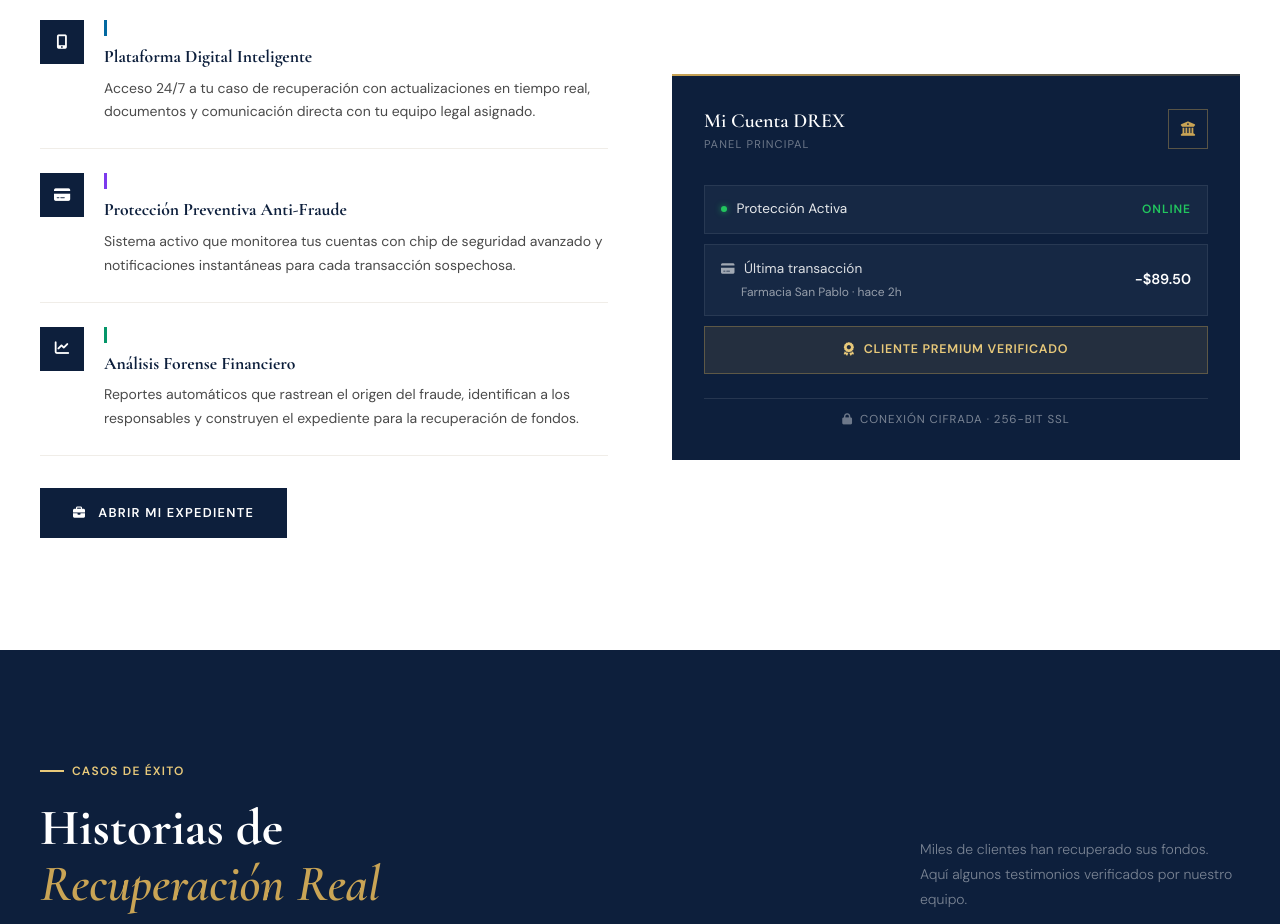
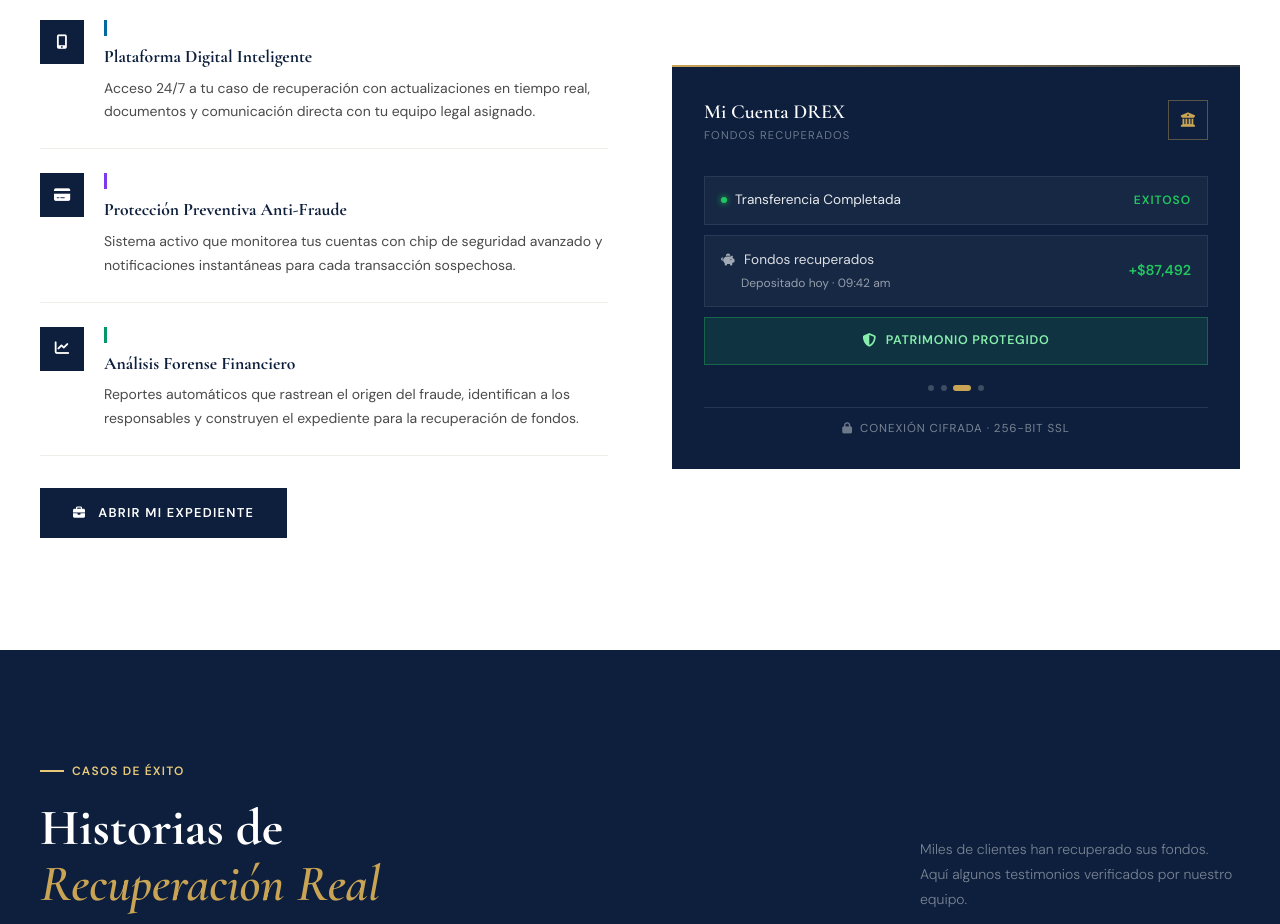
Before and after one commit to damian-desarrollocon-ai/drex-solutions, a React (Vite) app: page / in a window 1280 px wide. Shown: the part 2420-3344 px from the top of the page. Built offline with nearby package versions, Linux system fonts and the light colour scheme.

Commit message:
feat: dashboard animado con rotación automática en ServicesSection

```diff
--- a/src/components/landing/ServicesSection.jsx
+++ b/src/components/landing/ServicesSection.jsx
@@ -1,7 +1,82 @@
-import React from 'react';
+import React, { useState, useEffect } from 'react';
 import { Link } from 'react-router-dom';
 
+const DASHBOARD_STATES = [
+  {
+    label: 'Panel Principal',
+    rows: [
+      {
+        left: { dot: '#22C55E', text: 'Protección Activa' },
+        right: { color: '#22C55E', text: 'ONLINE' },
+      },
+      {
+        left: { icon: 'fas fa-credit-card', title: 'Última transacción', sub: 'Farmacia San Pablo · hace 2h' },
+        right: { color: '#fff', text: '-$89.50' },
+      },
+    ],
+    badge: { icon: 'fas fa-award', color: '#E8C97A', bg: 'rgba(201,164,85,0.12)', border: 'rgba(201,164,85,0.35)', text: 'Cliente Premium Verificado' },
+  },
+  {
+    label: 'Recuperación Activa',
+    rows: [
+      {
+        left: { dot: '#C9A455', text: 'Caso en Proceso' },
+        right: { color: '#C9A455', text: 'EN CURSO' },
+      },
+      {
+        left: { icon: 'fas fa-folder-open', title: 'Expediente #DRX-2847', sub: 'Actualizado hace 15 min' },
+        right: { color: '#C9A455', text: '68%' },
+      },
+    ],
+    badge: { icon: 'fas fa-balance-scale', color: '#93C5FD', bg: 'rgba(37,99,235,0.12)', border: 'rgba(37,99,235,0.35)', text: 'Equipo Legal Asignado' },
+  },
+  {
+    label: 'Fondos Recuperados',
+    rows: [
+      {
+        left: { dot: '#22C55E', text: 'Transferencia Completada' },
+        right: { color: '#22C55E', text: 'EXITOSO' },
+      },
+      {
+        left: { icon: 'fas fa-piggy-bank', title: 'Fondos recuperados', sub: 'Depositado hoy · 09:42 am' },
+        right: { color: '#22C55E', text: '+$87,492' },
+      },
+    ],
+    badge: { icon: 'fas fa-shield-alt', color: '#86EFAC', bg: 'rgba(34,197,94,0.12)', border: 'rgba(34,197,94,0.35)', text: 'Patrimonio Protegido' },
+  },
+  {
+    label: 'Alerta de Seguridad',
+    rows: [
+      {
+        left: { dot: '#F59E0B', text: 'Transacción Sospechosa' },
+        right: { color: '#F59E0B', text: 'ALERTA' },
+      },
+      {
+        left: { icon: 'fas fa-exclamation-triangle', title: 'Intento bloqueado', sub: 'Origen desconocido · hace 3 min' },
+        right: { color: '#F87171', text: '-$4,200' },
+      },
+    ],
+    badge: { icon: 'fas fa-lock', color: '#FCA5A5', bg: 'rgba(220,38,38,0.12)', border: 'rgba(220,38,38,0.35)', text: 'Transacción Bloqueada' },
+  },
+];
+
 const ServicesSection = () => {
+  const [current, setCurrent] = useState(0);
+  const [fade, setFade] = useState(true);
+
+  useEffect(() => {
+    const interval = setInterval(() => {
+      setFade(false);
+      setTimeout(() => {
+        setCurrent(prev => (prev + 1) % DASHBOARD_STATES.length);
+        setFade(true);
+      }, 400);
+    }, 3000);
+    return () => clearInterval(interval);
+  }, []);
+
+  const state = DASHBOARD_STATES[current];
+
   return (
     <section id="servicios" className="py-28" style={{ background: '#fff' }}>
       <style>{`
@@ -57,10 +132,7 @@ const ServicesSection = () => {
           gap: 0.75rem;
           transition: all 0.3s;
         }
-        .svc-cta:hover {
-          background: transparent;
-          color: #0D1F3C;
-        }
+        .svc-cta:hover { background: transparent; color: #0D1F3C; }
         .svc-dashboard {
           background: #0D1F3C;
           position: relative;
@@ -69,9 +141,7 @@ const ServicesSection = () => {
         .svc-dashboard::before {
           content: '';
           position: absolute;
-          top: 0;
-          left: 0;
-          right: 0;
+          top: 0; left: 0; right: 0;
           height: 2px;
           background: linear-gradient(90deg, #C9A455, rgba(201,164,85,0.2));
         }
@@ -83,6 +153,35 @@ const ServicesSection = () => {
           background: rgba(255,255,255,0.04);
           border: 1px solid rgba(255,255,255,0.08);
           margin-bottom: 0.625rem;
+        }
+        .dash-fade {
+          transition: opacity 0.4s ease, transform 0.4s ease;
+        }
+        .dash-fade.visible { opacity: 1; transform: translateY(0); }
+        .dash-fade.hidden  { opacity: 0; transform: translateY(8px); }
+        .dash-dot {
+          display: flex;
+          align-items: center;
+          gap: 0.5rem;
+        }
+        .dash-indicators {
+          display: flex;
+          gap: 0.4rem;
+          justify-content: center;
+          margin-top: 1.25rem;
+        }
+        .dash-dot-ind {
+          width: 6px;
+          height: 6px;
+          border-radius: 50%;
+          background: rgba(255,255,255,0.2);
+          transition: all 0.3s;
+          cursor: pointer;
+        }
+        .dash-dot-ind.active {
+          background: #C9A455;
+          width: 18px;
+          border-radius: 3px;
         }
       `}</style>
 
@@ -105,24 +204,9 @@ const ServicesSection = () => {
           {/* Left: features */}
           <div>
             {[
-              {
-                icon: 'fas fa-mobile-alt',
-                color: '#0369A1',
-                title: 'Plataforma Digital Inteligente',
-                text: 'Acceso 24/7 a tu caso de recuperación con actualizaciones en tiempo real, documentos y comunicación directa con tu equipo legal asignado.'
-              },
-              {
-                icon: 'fas fa-credit-card',
-                color: '#7C3AED',
-                title: 'Protección Preventiva Anti-Fraude',
-                text: 'Sistema activo que monitorea tus cuentas con chip de seguridad avanzado y notificaciones instantáneas para cada transacción sospechosa.'
-              },
-              {
-                icon: 'fas fa-chart-line',
-                color: '#059669',
-                title: 'Análisis Forense Financiero',
-                text: 'Reportes automáticos que rastrean el origen del fraude, identifican a los responsables y construyen el expediente para la recuperación de fondos.'
-              }
+              { icon: 'fas fa-mobile-alt', color: '#0369A1', title: 'Plataforma Digital Inteligente', text: 'Acceso 24/7 a tu caso de recuperación con actualizaciones en tiempo real, documentos y comunicación directa con tu equipo legal asignado.' },
+              { icon: 'fas fa-credit-card', color: '#7C3AED', title: 'Protección Preventiva Anti-Fraude', text: 'Sistema activo que monitorea tus cuentas con chip de seguridad avanzado y notificaciones instantáneas para cada transacción sospechosa.' },
+              { icon: 'fas fa-chart-line', color: '#059669', title: 'Análisis Forense Financiero', text: 'Reportes automáticos que rastrean el origen del fraude, identifican a los responsables y construyen el expediente para la recuperación de fondos.' },
             ].map((item, i) => (
               <div key={i} className="svc-feature">
                 <div className="svc-feature-icon">
@@ -130,16 +214,11 @@ const ServicesSection = () => {
                 </div>
                 <div>
                   <div style={{ width: '3px', height: '16px', background: item.color, marginBottom: '0.5rem' }} />
-                  <div className="abt-serif" style={{ color: '#0D1F3C', fontSize: '1.1rem', fontWeight: 700, marginBottom: '0.4rem' }}>
-                    {item.title}
-                  </div>
-                  <p className="svc-sans" style={{ fontSize: '0.875rem', color: '#4A4A4A', lineHeight: 1.7, fontWeight: 400 }}>
-                    {item.text}
-                  </p>
+                  <div className="svc-serif" style={{ color: '#0D1F3C', fontSize: '1.1rem', fontWeight: 700, marginBottom: '0.4rem' }}>{item.title}</div>
+                  <p className="svc-sans" style={{ fontSize: '0.875rem', color: '#4A4A4A', lineHeight: 1.7, fontWeight: 400 }}>{item.text}</p>
                 </div>
               </div>
             ))}
-
             <div style={{ marginTop: '2rem' }}>
               <Link to="/register" className="svc-cta">
                 <i className="fas fa-briefcase" style={{ fontSize: '0.75rem' }}></i>
@@ -148,47 +227,65 @@ const ServicesSection = () => {
             </div>
           </div>
 
-          {/* Right: dashboard card */}
+          {/* Right: dashboard animado */}
           <div>
             <div className="svc-dashboard p-8">
               {/* Header */}
               <div className="flex items-center justify-between mb-8">
                 <div>
                   <div className="svc-serif" style={{ color: '#fff', fontSize: '1.25rem', fontWeight: 600 }}>Mi Cuenta DREX</div>
-                  <div className="svc-sans" style={{ color: 'rgba(255,255,255,0.4)', fontSize: '0.7rem', letterSpacing: '0.1em', textTransform: 'uppercase' }}>Panel Principal</div>
+                  <div className={`svc-sans dash-fade ${fade ? 'visible' : 'hidden'}`} style={{ color: 'rgba(255,255,255,0.4)', fontSize: '0.7rem', letterSpacing: '0.1em', textTransform: 'uppercase' }}>
+                    {state.label}
+                  </div>
                 </div>
                 <div style={{ width: '40px', height: '40px', border: '1px solid rgba(201,164,85,0.4)', display: 'flex', alignItems: 'center', justifyContent: 'center' }}>
                   <i className="fas fa-university" style={{ color: '#C9A455', fontSize: '0.9rem' }}></i>
                 </div>
               </div>
 
-              {/* Status rows */}
+              {/* Filas dinámicas */}
+              <div className={`dash-fade ${fade ? 'visible' : 'hidden'}`}>
+                {/* Row 1 */}
                 <div className="svc-dash-row">
-                <div style={{ display: 'flex', alignItems: 'center', gap: '0.6rem' }}>
-                  <div style={{ width: '6px', height: '6px', borderRadius: '50%', background: '#22C55E', boxShadow: '0 0 6px rgba(34,197,94,0.7)' }} />
-                  <span className="svc-sans" style={{ color: 'rgba(255,255,255,0.9)', fontSize: '0.85rem' }}>Protección Activa</span>
+                  <div className="dash-dot">
+                    <div style={{ width: '6px', height: '6px', borderRadius: '50%', background: state.rows[0].left.dot, boxShadow: `0 0 6px ${state.rows[0].left.dot}` }} />
+                    <span className="svc-sans" style={{ color: 'rgba(255,255,255,0.9)', fontSize: '0.85rem' }}>{state.rows[0].left.text}</span>
                   </div>
-                <span className="svc-sans" style={{ color: '#22C55E', fontSize: '0.75rem', fontWeight: 700, letterSpacing: '0.08em' }}>ONLINE</span>
+                  <span className="svc-sans" style={{ color: state.rows[0].right.color, fontSize: '0.75rem', fontWeight: 700, letterSpacing: '0.08em' }}>
+                    {state.rows[0].right.text}
+                  </span>
                 </div>
 
+                {/* Row 2 */}
                 <div className="svc-dash-row">
                   <div>
                     <div style={{ display: 'flex', alignItems: 'center', gap: '0.6rem', marginBottom: '0.25rem' }}>
-                    <i className="fas fa-credit-card" style={{ color: 'rgba(255,255,255,0.6)', fontSize: '0.75rem' }}></i>
-                    <span className="svc-sans" style={{ color: 'rgba(255,255,255,0.85)', fontSize: '0.85rem' }}>Última transacción</span>
+                      <i className={`${state.rows[1].left.icon}`} style={{ color: 'rgba(255,255,255,0.6)', fontSize: '0.75rem' }}></i>
+                      <span className="svc-sans" style={{ color: 'rgba(255,255,255,0.85)', fontSize: '0.85rem' }}>{state.rows[1].left.title}</span>
                     </div>
-                  <div className="svc-sans" style={{ color: 'rgba(255,255,255,0.55)', fontSize: '0.75rem', paddingLeft: '1.25rem' }}>Farmacia San Pablo · hace 2h</div>
+                    <div className="svc-sans" style={{ color: 'rgba(255,255,255,0.55)', fontSize: '0.75rem', paddingLeft: '1.25rem' }}>{state.rows[1].left.sub}</div>
                   </div>
-                <span className="svc-sans" style={{ color: '#fff', fontSize: '0.9rem', fontWeight: 600 }}>-$89.50</span>
+                  <span className="svc-sans" style={{ color: state.rows[1].right.color, fontSize: '0.9rem', fontWeight: 600 }}>{state.rows[1].right.text}</span>
                 </div>
 
-              <div style={{ background: 'rgba(201,164,85,0.12)', border: '1px solid rgba(201,164,85,0.35)', padding: '0.85rem 1rem', display: 'flex', alignItems: 'center', justifyContent: 'center', gap: '0.6rem' }}>
-                <i className="fas fa-award" style={{ color: '#E8C97A', fontSize: '0.85rem' }}></i>
-                <span className="svc-sans" style={{ color: '#E8C97A', fontSize: '0.78rem', fontWeight: 700, letterSpacing: '0.06em', textTransform: 'uppercase' }}>Cliente Premium Verificado</span>
+                {/* Badge */}
+                <div style={{ background: state.badge.bg, border: `1px solid ${state.badge.border}`, padding: '0.85rem 1rem', display: 'flex', alignItems: 'center', justifyContent: 'center', gap: '0.6rem' }}>
+                  <i className={state.badge.icon} style={{ color: state.badge.color, fontSize: '0.85rem' }}></i>
+                  <span className="svc-sans" style={{ color: state.badge.color, fontSize: '0.78rem', fontWeight: 700, letterSpacing: '0.06em', textTransform: 'uppercase' }}>
+                    {state.badge.text}
+                  </span>
+                </div>
               </div>
 
-              {/* Bottom accent */}
-              <div style={{ marginTop: '1.5rem', padding: '0.75rem 0 0', borderTop: '1px solid rgba(255,255,255,0.1)', display: 'flex', alignItems: 'center', justifyContent: 'center', gap: '0.5rem' }}>
+              {/* Indicadores */}
+              <div className="dash-indicators">
+                {DASHBOARD_STATES.map((_, i) => (
+                  <div key={i} className={`dash-dot-ind ${i === current ? 'active' : ''}`} onClick={() => { setFade(false); setTimeout(() => { setCurrent(i); setFade(true); }, 400); }} />
+                ))}
+              </div>
+
+              {/* Footer */}
+              <div style={{ marginTop: '1rem', padding: '0.75rem 0 0', borderTop: '1px solid rgba(255,255,255,0.1)', display: 'flex', alignItems: 'center', justifyContent: 'center', gap: '0.5rem' }}>
                 <i className="fas fa-lock" style={{ color: 'rgba(255,255,255,0.4)', fontSize: '0.7rem' }}></i>
                 <span className="svc-sans" style={{ color: 'rgba(255,255,255,0.45)', fontSize: '0.72rem', letterSpacing: '0.08em', textTransform: 'uppercase' }}>Conexión cifrada · 256-bit SSL</span>
               </div>
```
Lines whose indentation alone changed are shown as unchanged.
